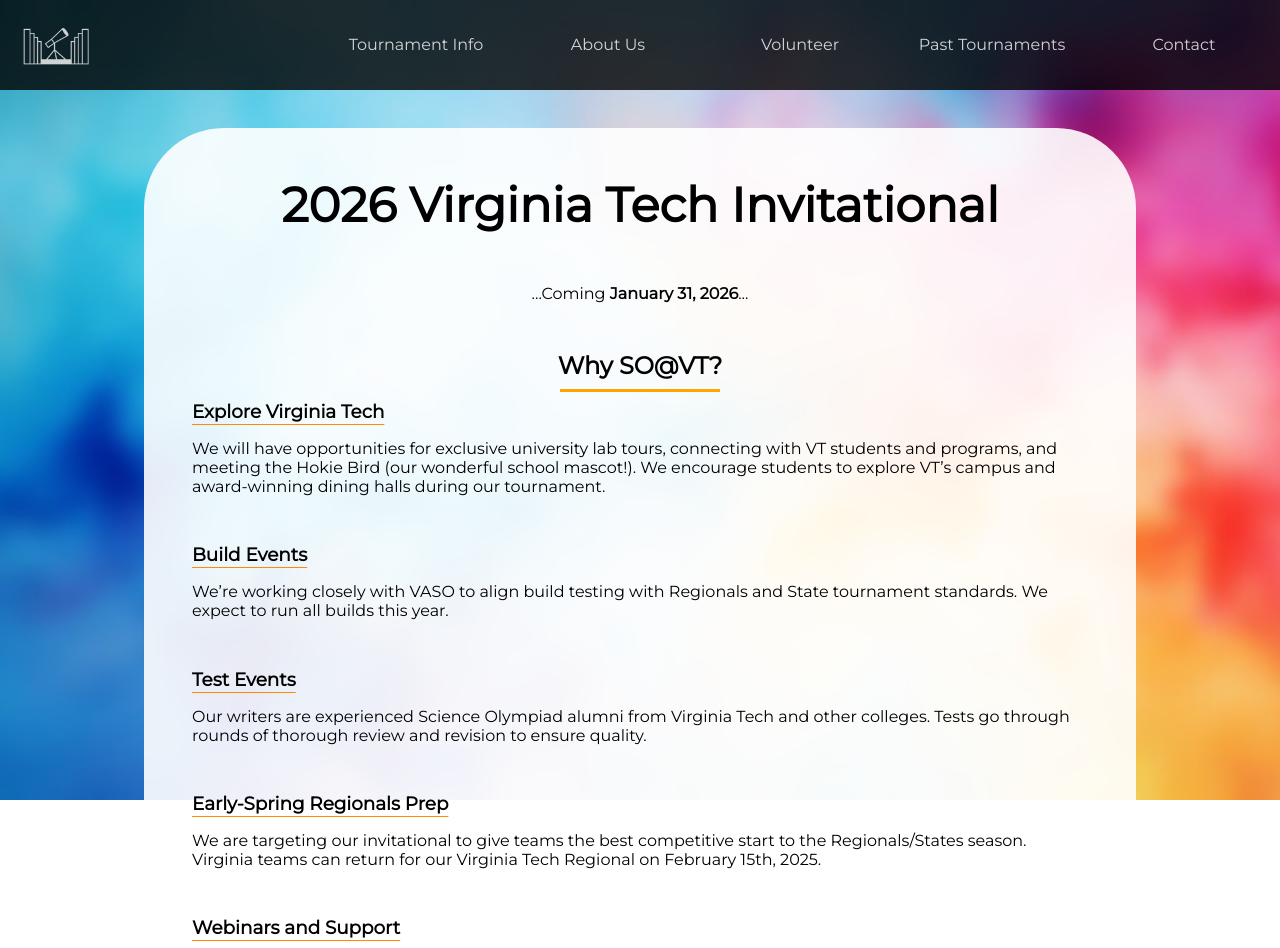
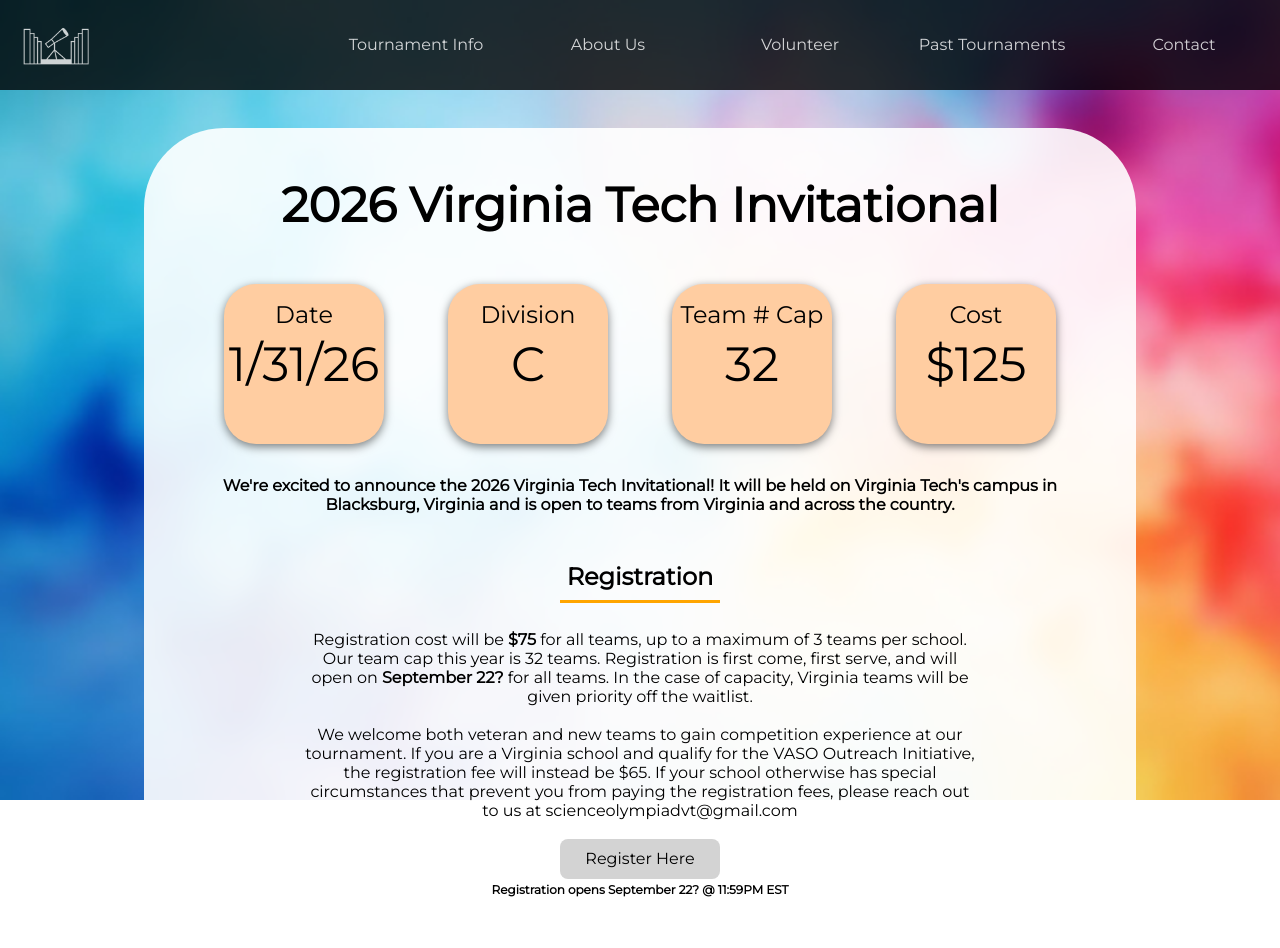
Before and after one commit to Pojoto/sovt-website, a SvelteKit app: page /tournament-info in a window 1280 px wide. Shown: the top 948 px of the page. Built offline with nearby package versions, Linux system fonts and the light colour scheme.

Commit message:
updated initial text for 2026 invy

```diff
--- a/src/routes/tournament-info/+page.svelte
+++ b/src/routes/tournament-info/+page.svelte
@@ -11,13 +11,47 @@
     <div class="title">
         <b>2026 Virginia Tech Invitational</b>
     </div>
+
     <br>
 
+    <div class="cards">
+        <Card title="Date" content="1/31/26"/>
+        <Card title="Division" content="C"/>
+        <Card title="Team # Cap" content="32"/>
+        <Card title="Cost" content="$125"/>
+    </div>
 
     <div class="info">
-        <p>
-            ...Coming <b>January 31, 2026</b>...
-        </p>
+        <b>We're excited to announce the 2026 Virginia Tech Invitational!
+            It will be held on Virginia Tech's campus in Blacksburg, Virginia
+            and is open to teams from Virginia and across the country.</b>
+
+
+        <div class="section">
+            <h2>
+                Registration
+            </h2>
+            <br>
+            <p style="text-align:center; width:75%; margin:auto">
+                Registration cost will be <b>$75</b> for all teams, up to a maximum of 3 teams per school.
+                Our team cap this year is 32 teams. Registration is first come, first serve, and will open on
+                <b>September 22?</b> for all teams. In the case of capacity, Virginia teams will be given priority off the waitlist.
+                <br><br>
+            </p>
+
+            <p style="text-align:center; width:75%; margin:auto">
+                We welcome both veteran and new teams to gain competition experience at our tournament. If you are a Virginia school
+                and qualify for the VASO Outreach Initiative, the registration fee will instead be $65.
+                If your school otherwise has special circumstances that prevent you from paying the registration fees,
+                please reach out to us at scienceolympiadvt@gmail.com
+
+                <br><br>
+                <Button text="Register Here" url="https://docs.google.com/forms/d/e/1FAIpQLSfIJPr-Qsn3Vzu81WvKvHpUXE2WlsvyCE-NhNRDihZq_-7uoA/viewform" active={false}/>
+
+                <b style="font-size:.75rem;">Registration opens September 22? @ 11:59PM EST</b>
+
+            </p>
+        </div>
 
         <div class="section">
 
```
